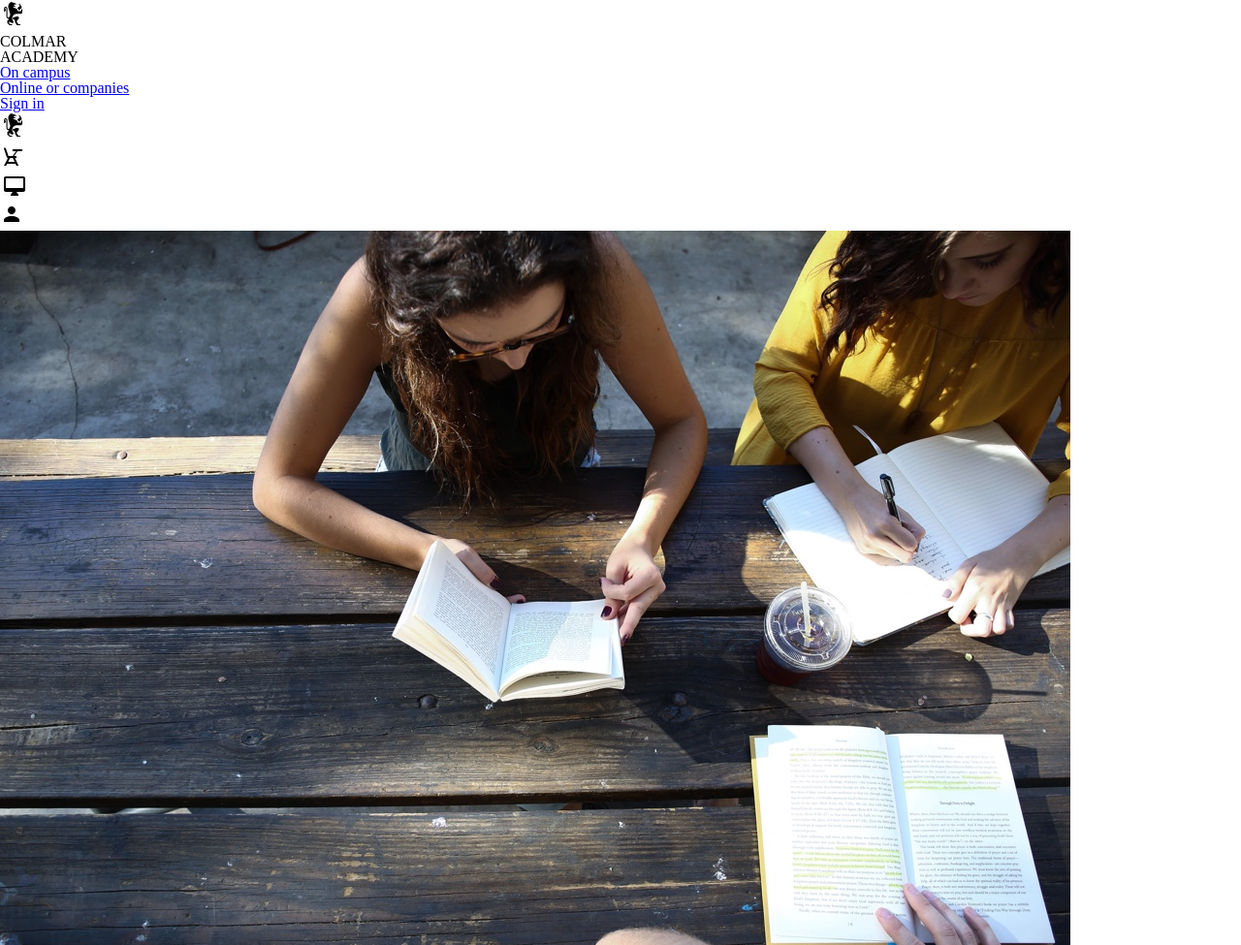
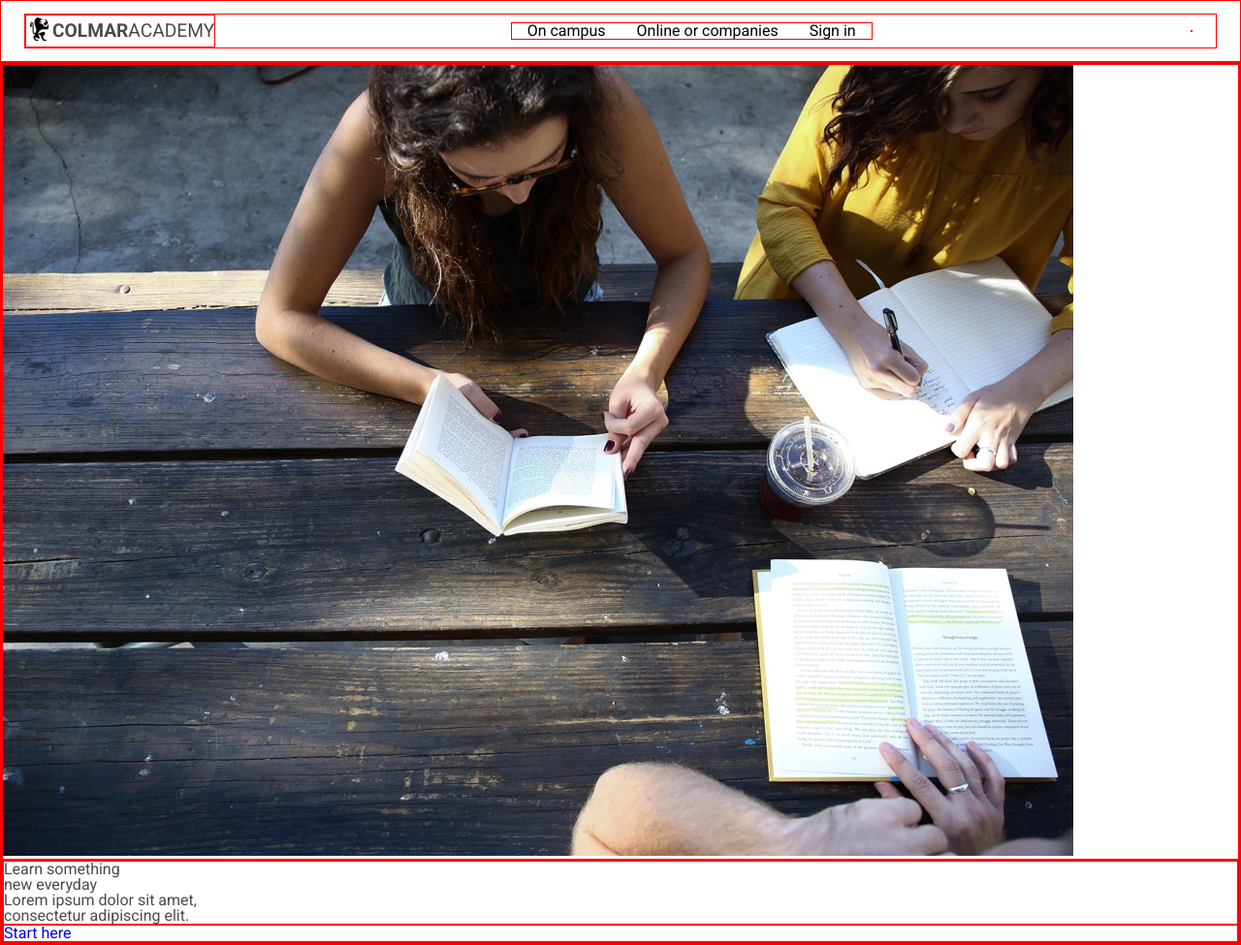
Before and after one commit to UbrealQ/colmar-academy, a plain HTML site: page index.html in a window 1280 px wide. Shown: the top 975 px of the page at 97% size. Drawn offline with Linux system fonts and the light colour scheme.

Commit message:
hueta2.0

```diff
--- a/index.html
+++ b/index.html
@@ -3,6 +3,9 @@
 <head>
     <meta charset="UTF-8">
     <meta name="viewport" content="width=device-width, initial-scale=1.0">
+    <link rel="preconnect" href="https://fonts.googleapis.com">
+    <link rel="preconnect" href="https://fonts.gstatic.com" crossorigin>
+    <link href="https://fonts.googleapis.com/css2?family=Roboto:ital,wght@0,400;0,700;1,400;1,700&display=swap" rel="stylesheet">
     <link rel="stylesheet" type="text/css" href="resources/css/reset.css">
     <link rel="stylesheet" type="text/css" href="resources/css/styles.css">
     <title>Colmar-Academy</title>
@@ -10,21 +13,20 @@
 <body>
     <!-- Navigation head -->
     <header>
-        <div class="content">
-            <div class="logo-dekstop">
+        <div class="content-nav">
+            <div class="logo">
             <img src="./resources/images/ic-logo.svg">
-                <p>COLMAR</p><p>ACADEMY</p>
+            <span><strong>COLMAR</strong>ACADEMY</span>
             </div>
-            <div class="navigation">
-                <nav class="desktop">
-                    <ul>
+            <nav>
+                <ul class="desktop">
                     <li><a href="#">On campus</a></li>
                     <li><a href="#">Online or companies</a></li>
                     <li><a href="#">Sign in</a></li>
                 </ul>
             </nav>
-                <nav class="mobile">
-                    <ul>
+            <nav>
+                <ul class="mobile">
                     <li><a href="#"><img src="./resources/images/ic-logo.svg"></a></li>
                     <li><a href="#"><img src="./resources/images/ic-on-campus.svg"></a></li>
                     <li><a href="#"><img src="./resources/images/ic-online.svg"></a></li>
@@ -32,11 +34,10 @@
                 </ul>
             </nav>
         </div>
-        </div>
     </header>
     <!-- main content-->
     <main>
-        <div class="main content">
+        <div class="main-content">
             <div class="img-container">
                 <img src="./resources/images/banner.jpg">
             </div>
@@ -46,7 +47,9 @@
                     <h1>Learn something<br>new everyday</h1>
                     <h2>Lorem ipsum dolor sit amet,<br>consectetur adipiscing elit.</h2>
                 </div>
-            <div class="button">Start here</div>
+            <div class="button">
+                <a href="#">Start here</a>
+            </div>
             </div>
     <!--read more section-->
             <div id="readmore-desktop">
--- a/resources/css/styles.css
+++ b/resources/css/styles.css
@@ -0,0 +1,87 @@
+* {
+    box-sizing: border-box;
+}
+
+header, main, footer, div, nav {
+    border: 0.5px solid red;
+}
+
+body {
+    font-size: 16px;
+    color: #4a4a4a;
+    margin: auto;
+}
+
+header, main, footer {
+    font-family: 'Roboto', sans-serif;
+}
+
+strong {
+    font-weight: 700;
+}
+
+a {
+    text-decoration: none;
+}
+
+/* navigation*/
+
+header {
+    position: fixed;
+    height: 4rem;
+    z-index: 2;
+}
+
+header, .content-nav, .logo, .dekstop ul, nav ul, footer {
+    display: flex;
+}
+
+header, .content-nav, .logo, nav ul {
+    align-items: center;
+}
+
+header, .content-nav, footer {
+    justify-content: space-between;
+    background-color: #fff;
+    width: 100%;
+}
+
+.logo img {
+    height: 2rem;
+}
+
+.content-nav, nav {
+    margin: 0 1.5rem;
+
+}
+
+.content-nav span {
+    font-size: 1.2rem;
+}
+
+nav li {
+    padding: 0 1rem;
+    font-size: 1rem;
+}
+
+nav a {
+    color: black;
+}
+
+main {
+    position: relative;
+    top: 4rem;
+}
+
+
+
+
+
+
+
+
+
+
+.mobile {
+    display: none;
+}
```
Lines whose indentation alone changed are shown as unchanged.
